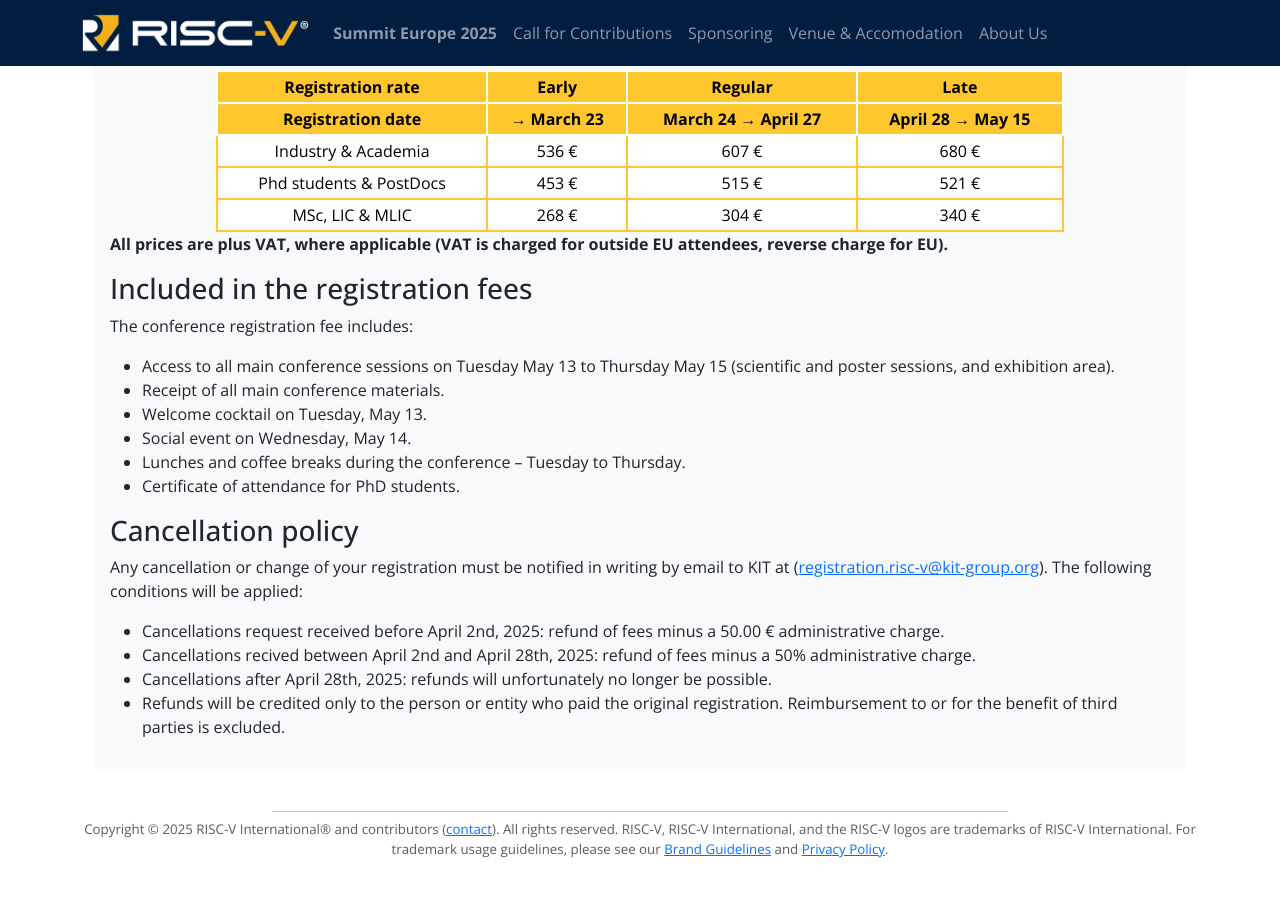
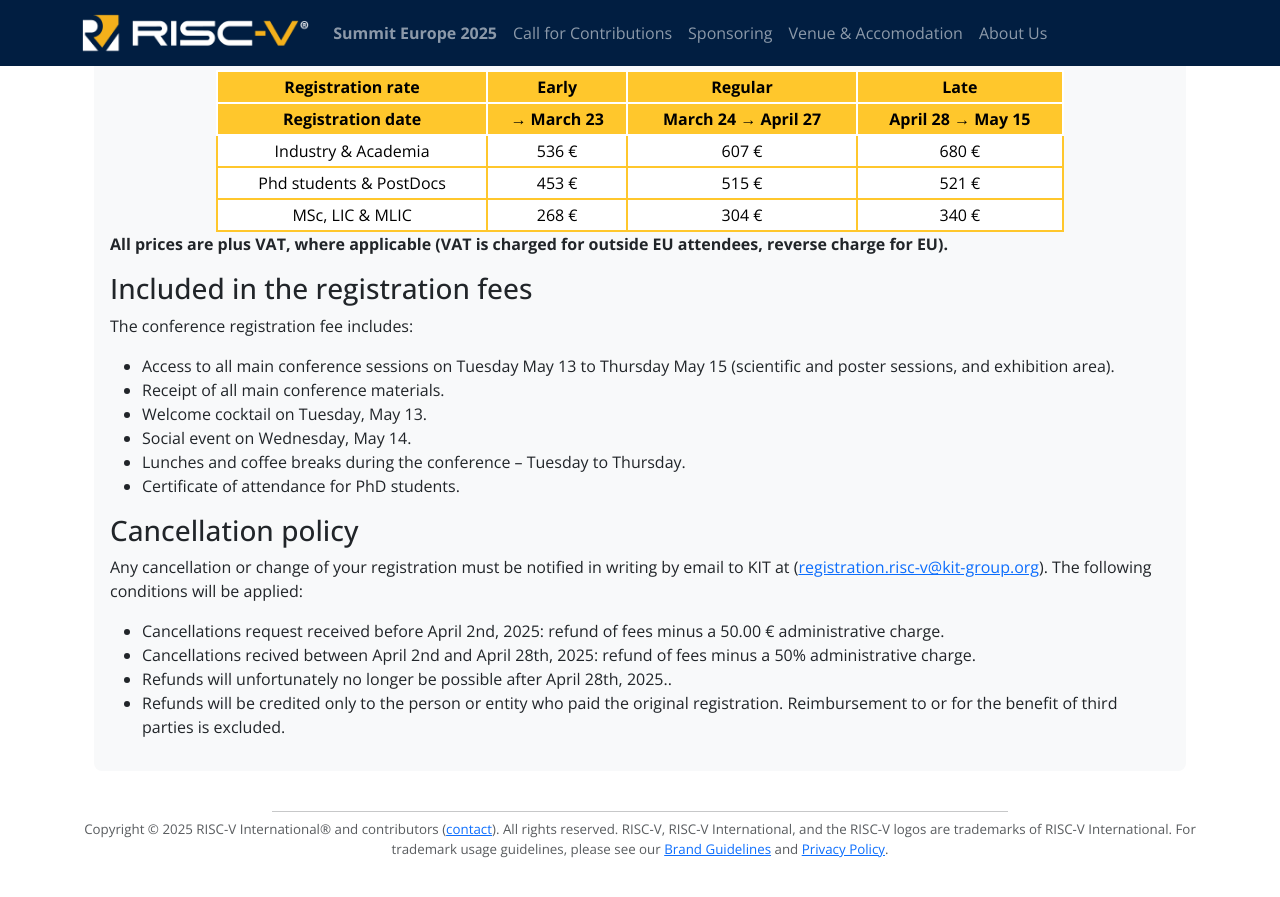
Before and after one commit to riscv-europe/summit-website-development, a Jekyll site: the page built from summit/2025/registration.md, in a window 1280 px wide and 900 px high, scrolled down 1043 px. Shown: the top 897 px of the window. Built offline with Jekyll 4.4.1, drawn with Linux system fonts in a browser that asks for light colours.

Commit message:
Fix: improve wording.

```diff
--- a/summit/2025/registration.md
+++ b/summit/2025/registration.md
@@ -107,8 +107,8 @@
   fees minus a 50.00 € administrative charge.
 - Cancellations recived between April 2nd and April 28th, 2025: refund
   of fees minus a 50% administrative charge.
-- Cancellations after April 28th, 2025: refunds will unfortunately no
-  longer be possible.
+- Refunds will unfortunately no longer be possible after April 28th,
+  2025..
 - Refunds will be credited only to the person or entity who paid the
   original registration. Reimbursement to or for the benefit of third
   parties is excluded.
```
